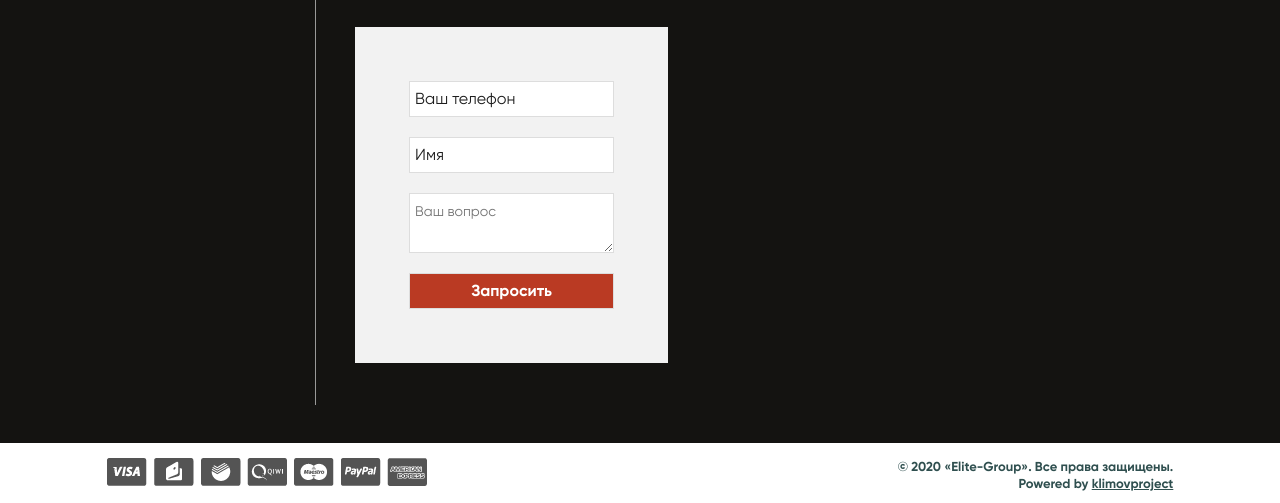
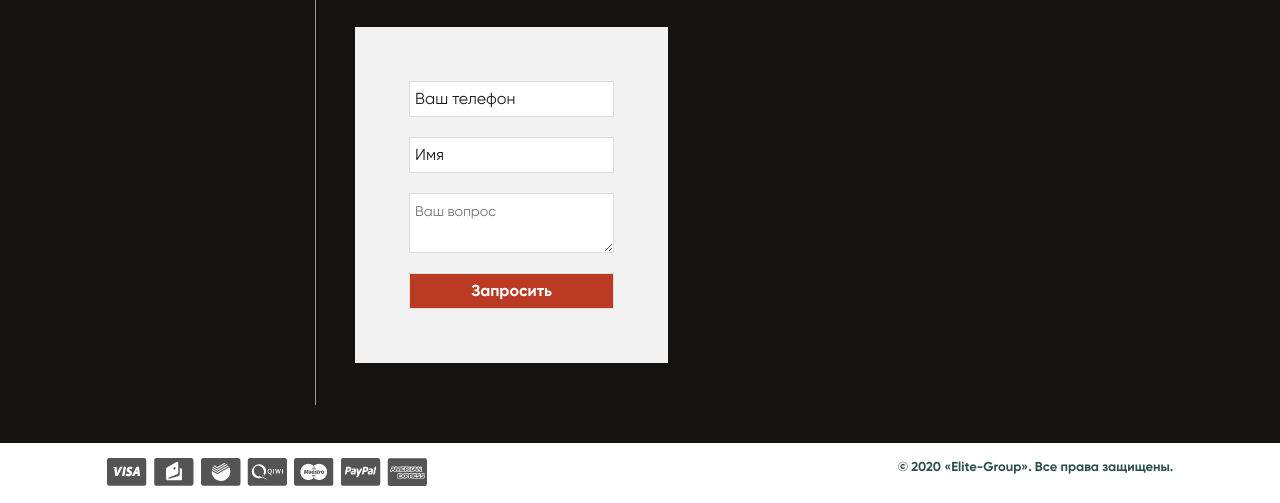
Before and after one commit to dreamhaze/elite-bitrix, a plain HTML site: page about.html in a window 1280 px wide. Shown: the part 2641-3144 px from the top of the page. Drawn offline with Linux system fonts and the light colour scheme.

Commit message:
copyright

```diff
--- a/about.html
+++ b/about.html
@@ -877,9 +877,6 @@
               </div>
               <span class="cell-5 cell-10-sm text-right">© 2020
                 «Elite-Group». Все права защищены. <br>
-                Powered by <a style="text-decoration: underline;"
-                  href="https://klimovproject.ru/" target="_blank"
-                  rel="noopener noreferrer">klimovproject</a>
               </span>
             </div>
           </div>
```
Also changed, not shown: catalog.html (+0 -3 lines), index.html (+0 -3 lines), tovar.html (+0 -3 lines).
